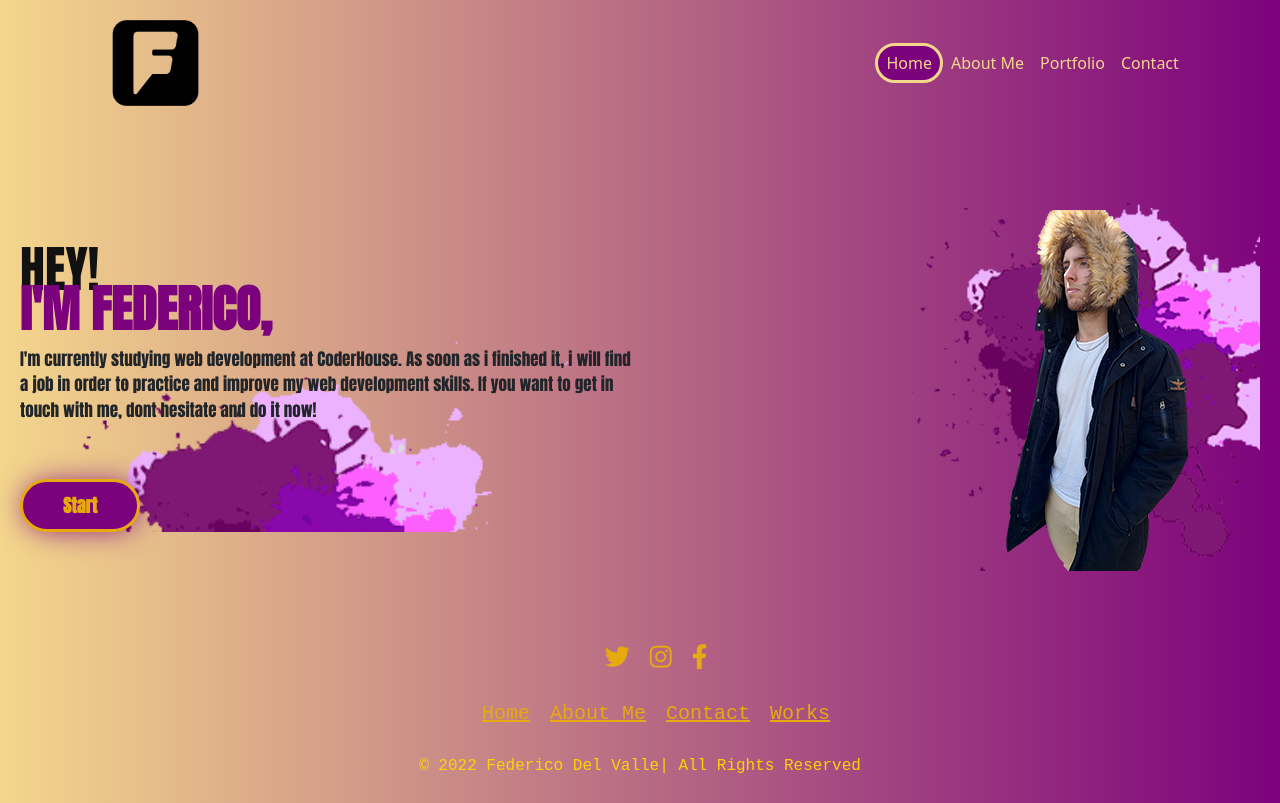
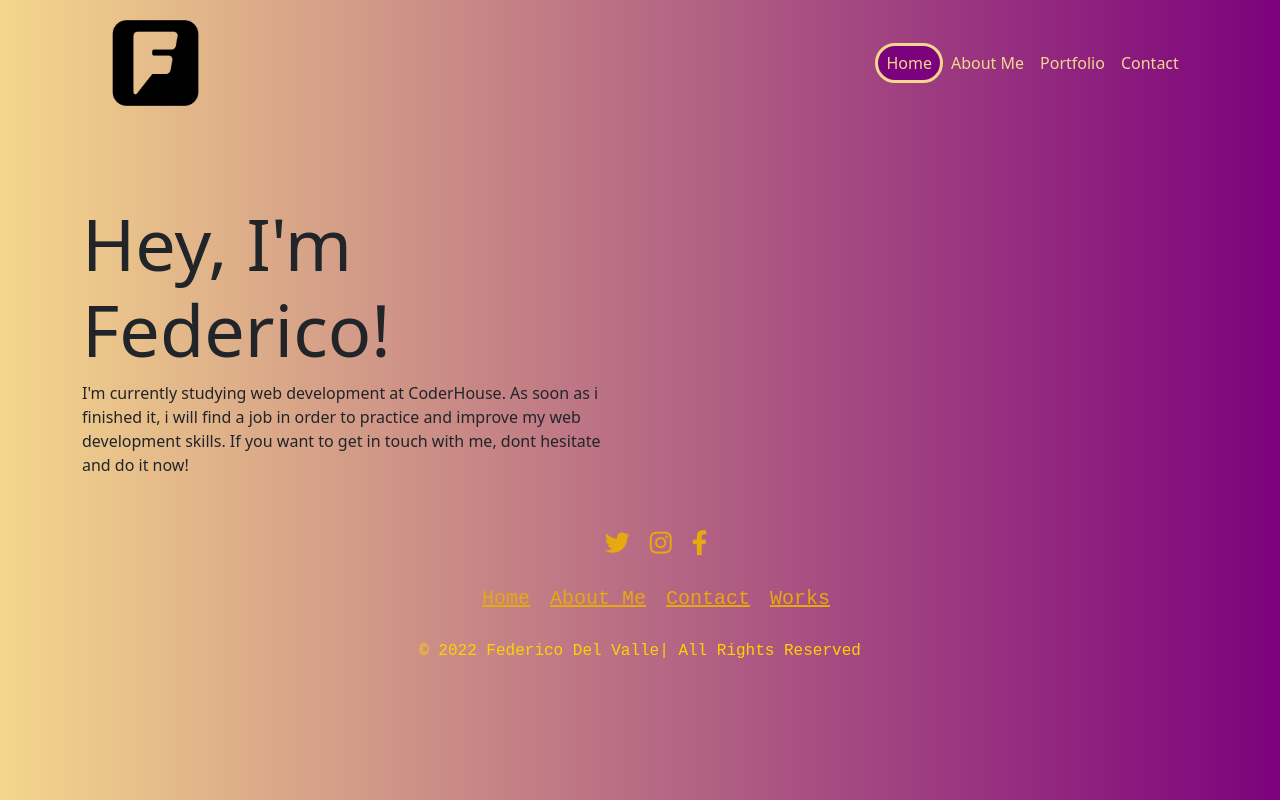
Before and after one commit to Federico-Del-Valle/Primer-website, a plain HTML site: page index.html in a window 1280 px wide. Drawn offline with nearby package versions, Linux system fonts and the light colour scheme.

Commit message:
Cambio en el section del index

```diff
--- a/index.html
+++ b/index.html
@@ -45,27 +45,22 @@
             </div>
         </nav>
     </header>
-<!-- Main -->
-        <main class="contenido">
-            <div class="contenedor__principal">
-                <div class="container__cover">
-                    <div class="container__cover--info">
-                        <h1>HEY!</h1>
-                        <div>
-                            <h2>I'M Federico,</h2>
-                        </div>
-                        <p>I'm currently studying web development at CoderHouse.
-                            As soon as i finished it, i will find a job in order to practice and improve my web development skills.
-                            If you want to get in touch with me, dont hesitate and do it now!
-                        </p>
-                        <a href=""><input type="button" value="Start"></a>
-                    </div>
-                    <div class="contenedor__vector">
-                        <img src="img/Photo.fede.png" alt="">
-                    </div>
-                </div>
+<section id="home" class="intro-section">
+    <div class="container">
+        <div class="row">
+            <div class="col-md-6 intros">
+                <h1 class="display-2">
+                    <span class="display-2--intro">Hey, I'm Federico!</span>
+                </h1>
+                    <span class="display-2--description">I'm currently studying web development at CoderHouse.
+                        As soon as i finished it, i will find a job in order to practice and improve my web development skills.
+                        If you want to get in touch with me, dont hesitate and do it now!</span>
             </div>
-        </main>
+            <div class="col-md-6 intros">
+            </div>
+        </div>
+    </div>
+</section>
         <footer>
             <ul class="social__icon">
                 <li><a href="#"><i class="fa-brands fa-twitter"></i></a></li>
```
